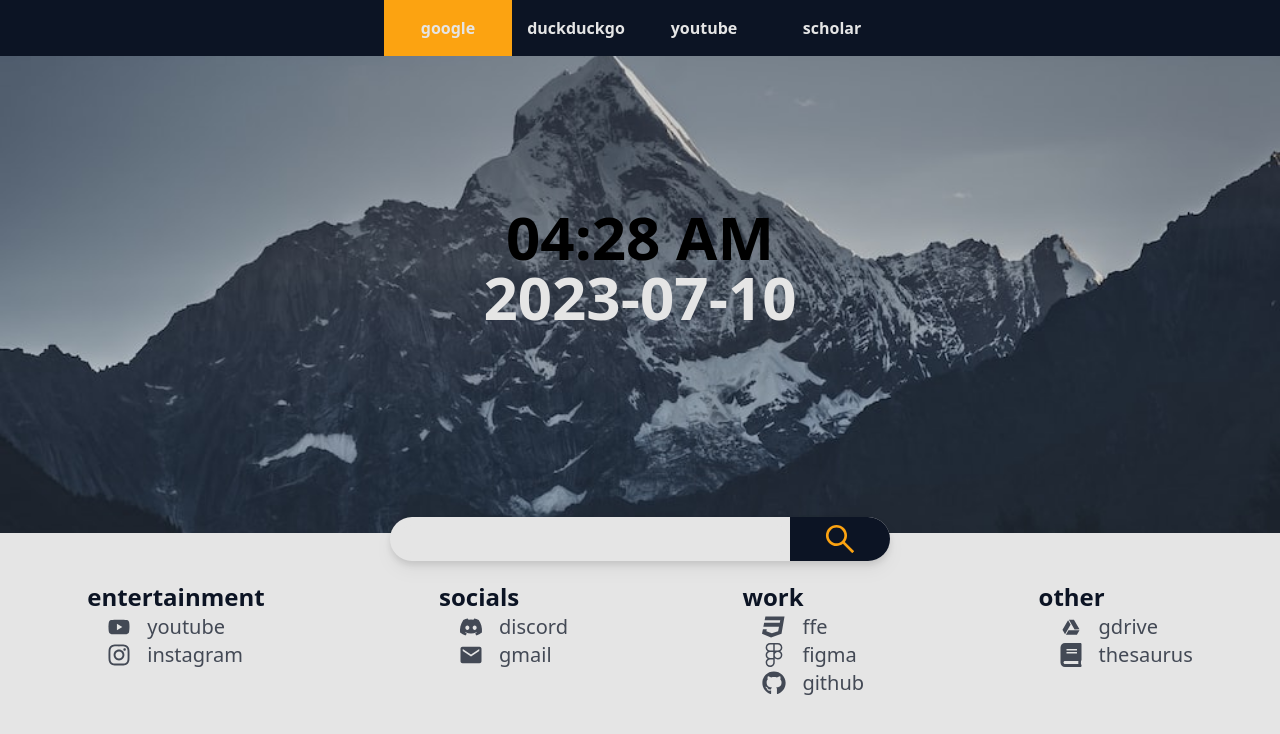
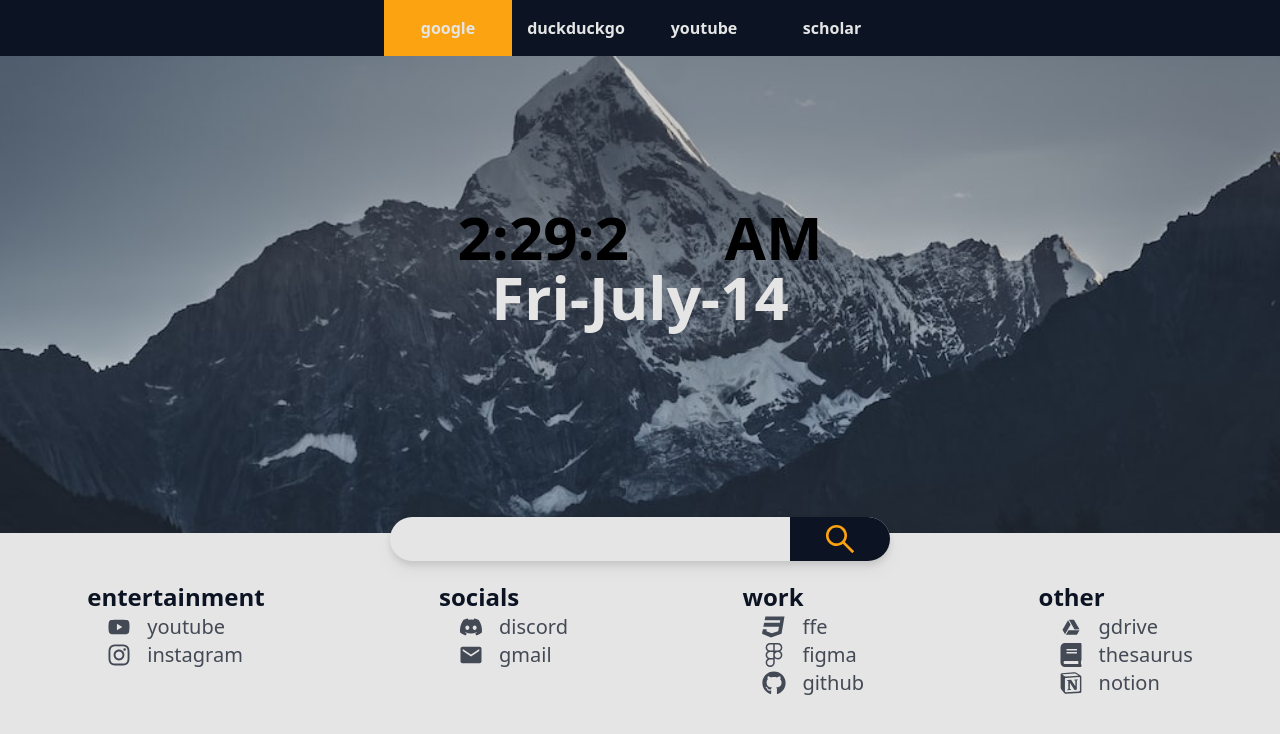
Before and after one commit to browser-host/homepage-clock, a React (Create React App) app: page / in a window 1280 px wide. Shown: the top 734 px of the page. Built offline with nearby package versions, Linux system fonts and the light colour scheme.

Commit message:
working, pretty much done

```diff
--- a/src/App.js
+++ b/src/App.js
@@ -4,6 +4,7 @@ import { DiGoogleDrive} from 'react-icons/di';
 import { FaCss3, FaDiscord, FaInstagram, FaGithub, FaBook, FaFigma } from 'react-icons/fa';
 import { GiHamburgerMenu } from 'react-icons/gi'
 import { IoMdMail } from 'react-icons/io';
+import { RxNotionLogo } from 'react-icons/rx';
 import React, {useState, useEffect, Component} from 'react'
 
 import porsche from './videos/porsche.gif';
@@ -74,6 +75,11 @@ const otherBookmarks = [
     'label':  'thesaurus',
     'link':   'https://www.thesaurus.com/',
     'icon':   FaBook
+  },
+  {
+    'label':  'notion',
+    'link':   'https://www.notion.so/',
+    'icon':   RxNotionLogo
   }
 ];
 
@@ -178,40 +184,19 @@ function Clock(){
 
   return (
     <>
-      {/* Clock */}
-      <div className="flex w-[500px] 2xl:w-[900px] m-auto">
-        {/* Time */}
-        <div className="text-6xl 2xl:text-9xl font-black flex-1">
-          <div className="relative">
-            <div className="invisible inline-block">spacer</div>
-            <div className="absolute top-0 -left-6 text-[#00000000] text-shadow text-stroke">{time.getHours()}</div>
-          </div>
-          <div className="relative">
-            <div className="invisible inline-block">spacer</div>
-            <div className="absolute -top-8 left-20 text-[#00000000] text-shadow text-stroke">{time.getMinutes()}</div>
-          </div>
-          <div className="relative">
-            <div className="invisible inline-block">spacer</div>
-            <div className="absolute -top-7 left-6 text-6xl text-[#00000000] text-shadow text-stroke">{time.getSeconds()}</div>
-          </div>
+      {/* Time */}
+      <div className="text-6xl font-black flex w-[365px] justify-between m-auto">
+        <div className="">
+          {time.getHours()}:{time.getMinutes()}:{time.getSeconds()}
         </div>
+        <div>
+          AM
+        </div>
+      </div>
 
-        {/* Date */}
-        <div className="text-6xl 2xl:text-9xl font-black flex-1">
-          <div className="relative">
-            <div className="invisible inline-block">spacer</div>
-            <div className="absolute top-0 left-10 text-[#00000000] text-shadow text-stroke">{days[time.getDay()]}</div>
-          </div>
-          <div className="relative">
-            <div className="invisible inline-block">spacer</div>
-            <div className="absolute top-0 text-6xl text-[#00000000] text-shadow text-stroke">{months[time.getMonth()]}</div>
-          </div>
-          <div className="relative">
-            <div className="invisible inline-block">spacer</div>
-            <div className="absolute -top-16 left-36 text-[#00000000] text-shadow text-stroke">{time.getDate()}</div>
-          </div>
-        </div>
-
+      {/* Date */}
+      <div className="text-center text-6xl font-black text-light">
+        {days[time.getDay()]}-{months[time.getMonth()]}-{time.getDate()}
       </div>
     </>
   )
@@ -315,19 +300,14 @@ function App() {
         {/* upper */}
         <div className="h-2/3 w-full flex flex-col justify-around relative bg-cover bg-center" id="asdf">
 
-          <SearchOptions/>
+          <SearchOptions onChangeFunction={engineClick}/>
 
           {/* clock */}
           <div className="text-center flex flex-col">
-            <div className="text-center text-6xl font-black">
-              04:28 AM
-            </div>
-            <div className="text-center text-6xl font-black text-light">
-              2023-07-10
-            </div>
+            <Clock/>
           </div>
 
-          <SearchBar/>
+          <SearchBar engineSubmit={engineSubmit} search={searchCLick} inputChange={inputChange}/>
         </div>
 
         {/* lower */}
```
